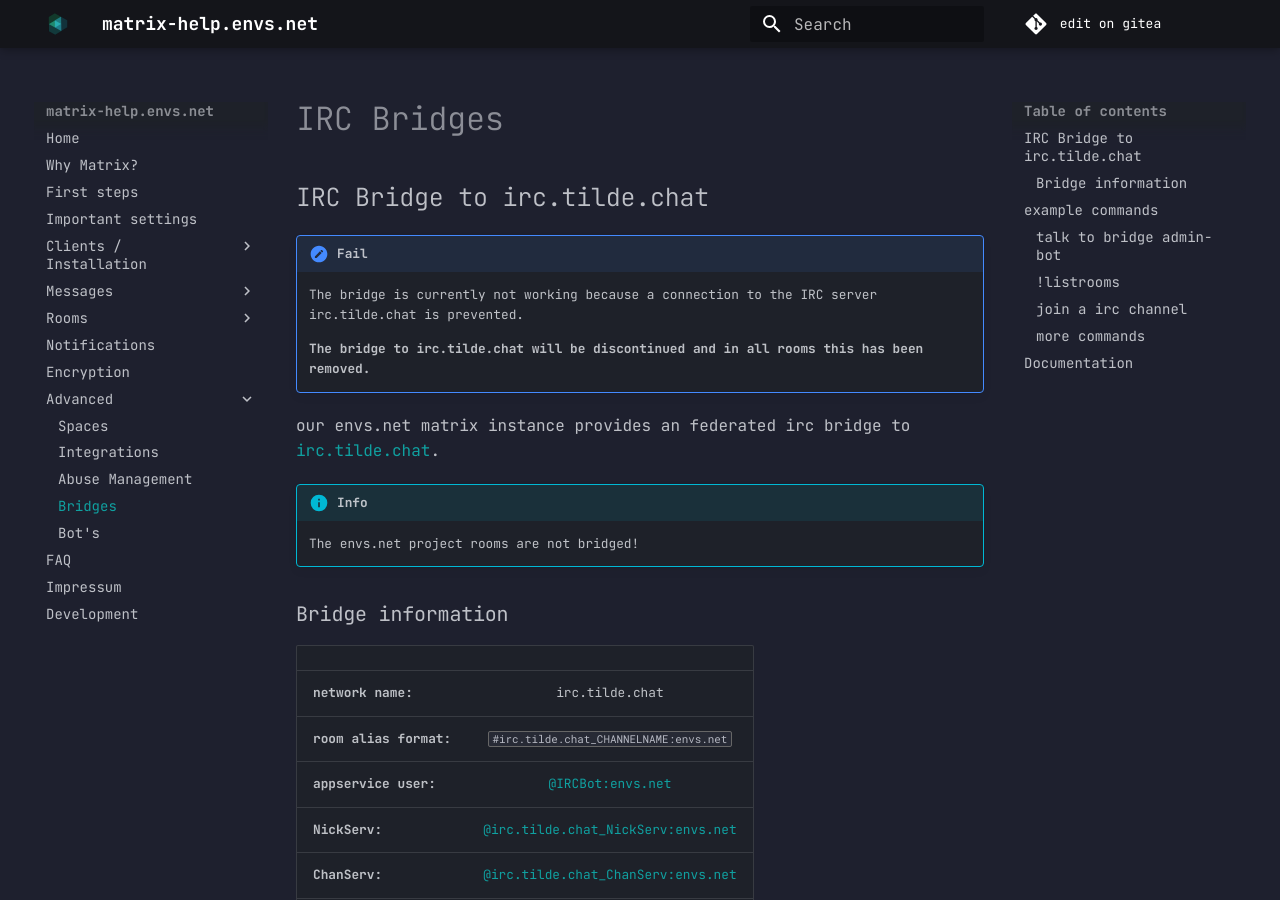
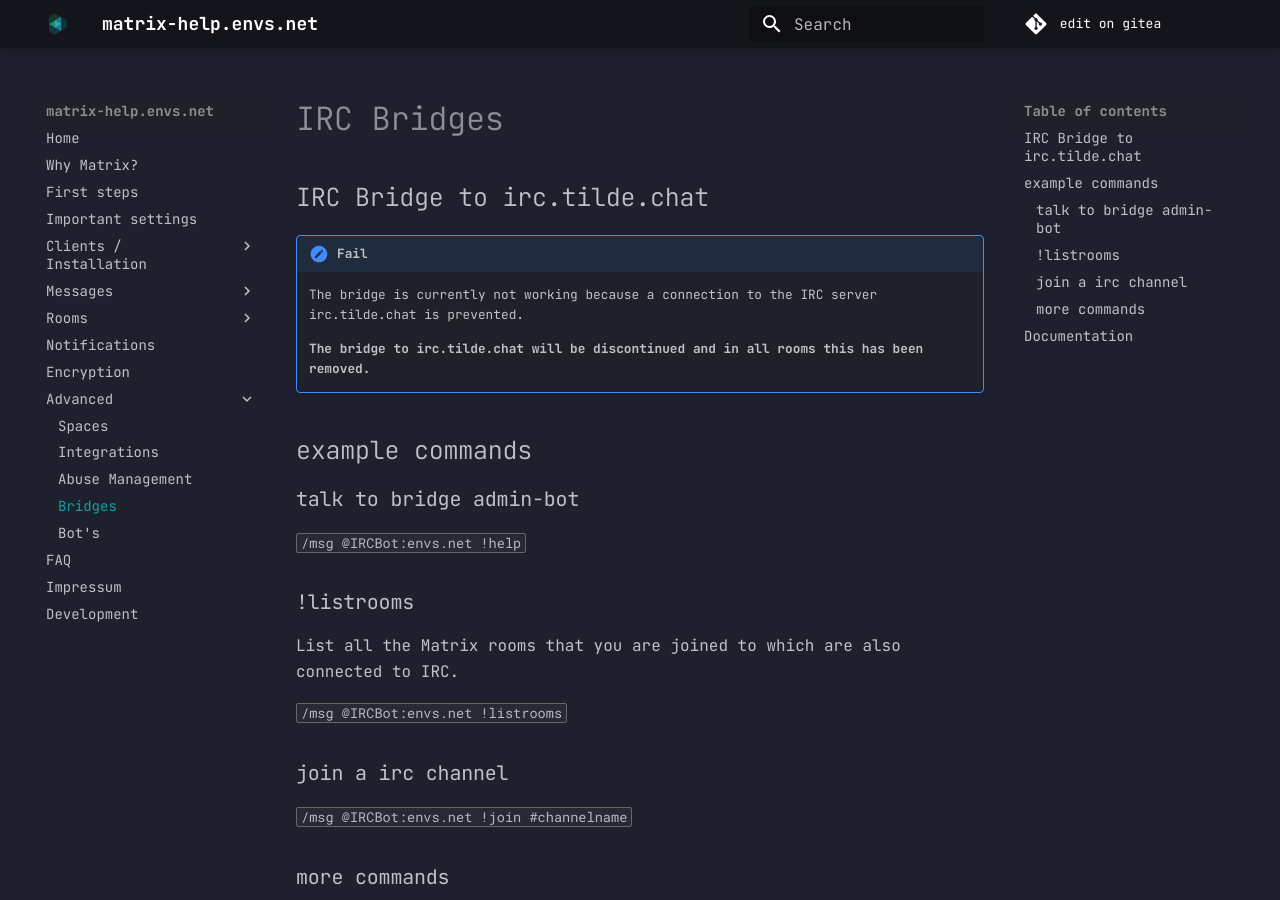
Before and after one commit to envs-net/matrix-doc, an MkDocs documentation site: the page built from docs/advanced/bridges.md, in a window 1280 px wide and 900 px high. Built offline with MkDocs 1.6.1 and Material for MkDocs 9.7.7, drawn with Linux system fonts in a browser that asks for light colours; some of the changed text lies outside the part shown.

Commit message:
docs/advanced/bridges.md: remove bridge info's to irc.tilde.chat

```diff
--- a/docs/advanced/bridges.md
+++ b/docs/advanced/bridges.md
@@ -11,23 +11,6 @@ date: 2021-08-03T20:30:00+02:00
 	The bridge is currently not working because a connection to the IRC server irc.tilde.chat is prevented.
 
 	**The bridge to irc.tilde.chat will be discontinued and in all rooms this has been removed.**
-
-our envs.net matrix instance provides an federated irc bridge to [irc.tilde.chat](https://tilde.chat/).
-
-!!! info
-	The envs.net project rooms are not bridged!
-
-### Bridge information
-
-|  |  |
-|:------------------------|:------------------------------------------------------------------------------------------:|
-| **network name:**       | irc.tilde.chat                                                                             |
-| **room alias format:**  | `#irc.tilde.chat_CHANNELNAME:envs.net`                                                     |
-| **appservice user:**    | [@IRCBot:envs.net](https://matrix.to/#/@IRCBot:envs.net)                                   |
-| **NickServ:**           | [@irc.tilde.chat_NickServ:envs.net](https://matrix.to/#/@irc.tilde.chat_NickServ:envs.net) |
-| **ChanServ:**           | [@irc.tilde.chat_ChanServ:envs.net](https://matrix.to/#/@irc.tilde.chat_ChanServ:envs.net) |
-| **room for support:**   | [#envs:envs.net](https://matrix.to/#/envs:envs.net)                                        |
-| **operator:**           | envs.net (~creme)                                                                          |
 
 ## example commands
 
```
